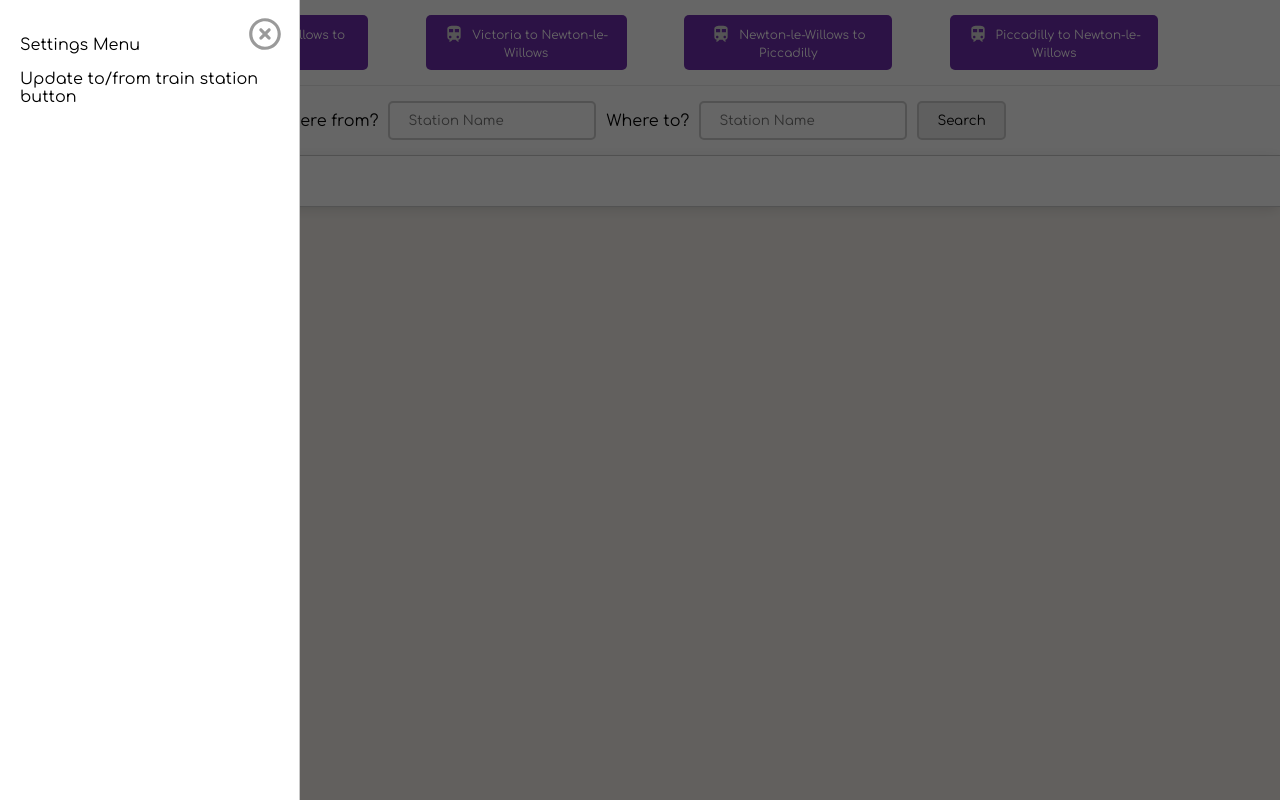
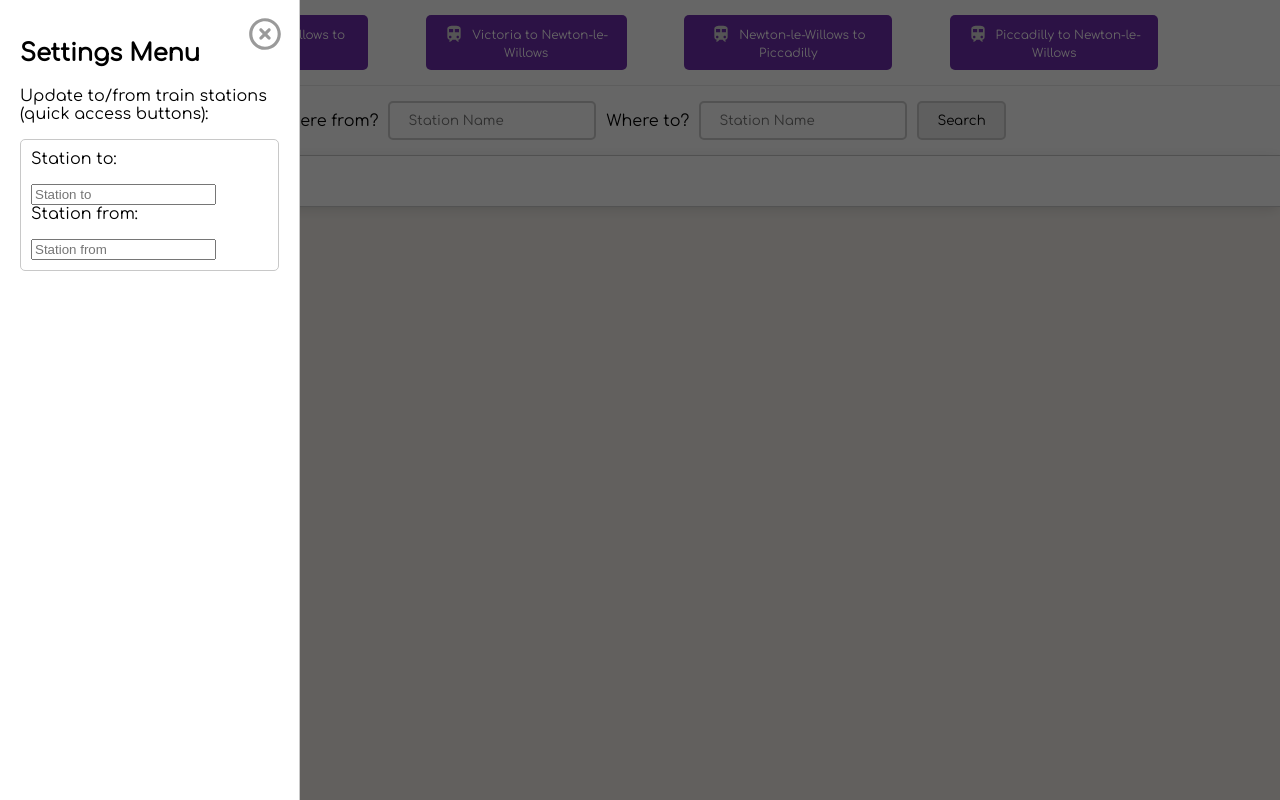
Before and after one commit to kieranphilipbrown/train-times-app, a React (Create React App) app: page / in a window 1280 px wide. Both pictures are taken after a click on the button 87 px from the left and 42 px from the top of the page. Built offline with nearby package versions, Linux system fonts and the light colour scheme.

Commit message:
Added styling for how I want settings area to be.

```diff
--- a/src/components/Settings/Settings.js
+++ b/src/components/Settings/Settings.js
@@ -1,5 +1,5 @@
 import React from 'react';
-import { StyledSettingsContainer, SettingsContainerLeft, SettingsContainerRight } from './Settings.styles';
+import { StyledSettingsContainer, SettingsContainerLeft, SettingsContainerRight, StationContainer } from './Settings.styles';
 import { ReactComponent as SettingsCloseIcon } from '../../assets/images/modal-close-icon.svg';
 
 const Settings = ({ showSettingsMenu, toggleSettingsMenu }) => (
@@ -9,8 +9,14 @@ const Settings = ({ showSettingsMenu, toggleSettingsMenu }) => (
             <StyledSettingsContainer>
                 <SettingsContainerLeft>
                     <SettingsCloseIcon onClick={toggleSettingsMenu} />
-                    <p>Settings Menu</p>
-                    <p>Update to/from train station button</p>
+                    <h2>Settings Menu</h2>
+                    <p>Update to/from train stations (quick access buttons):</p>
+                    <StationContainer>
+                        <p>Station to:</p>
+                        <input placeholder="Station to" />
+                        <p>Station from:</p>
+                        <input placeholder="Station from" />
+                    </StationContainer>
                 </SettingsContainerLeft>
                 <SettingsContainerRight onClick={toggleSettingsMenu}></SettingsContainerRight>
             </StyledSettingsContainer>
--- a/src/components/Settings/Settings.styles.js
+++ b/src/components/Settings/Settings.styles.js
@@ -50,3 +50,13 @@ export const SettingsContainerRight = styled.div`
 	width: calc(100% - 300px);
 	z-index: 8;
 `;
+
+export const StationContainer = styled.div`
+	border: 1px solid #c8c8c8;
+	border-radius: 5px;
+	padding: 10px;
+
+	p {
+		margin-top: 0;
+	}
+`;
--- a/src/components/TrainList/TrainList.js
+++ b/src/components/TrainList/TrainList.js
@@ -190,6 +190,10 @@ const SettingsButton = styled.button`
 	margin-right: 5%;
 	padding: 10px;
 
+	&:hover {
+		cursor: pointer;
+	}
+
 	svg {
 		fill: #d5d5d5;
 	}
```
